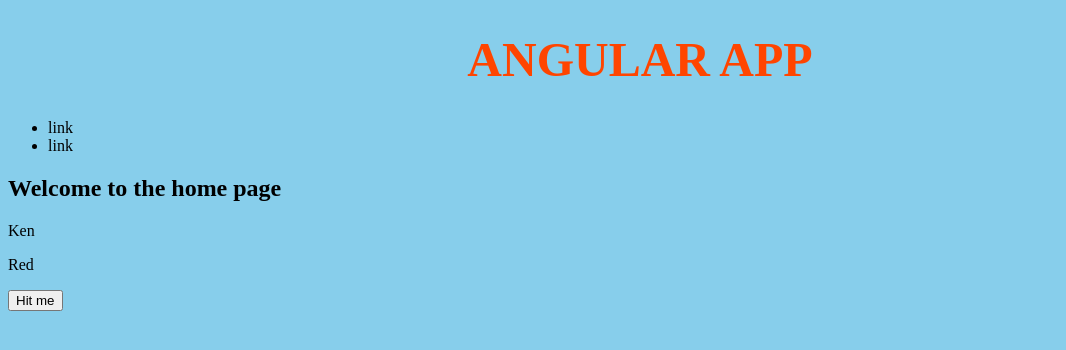
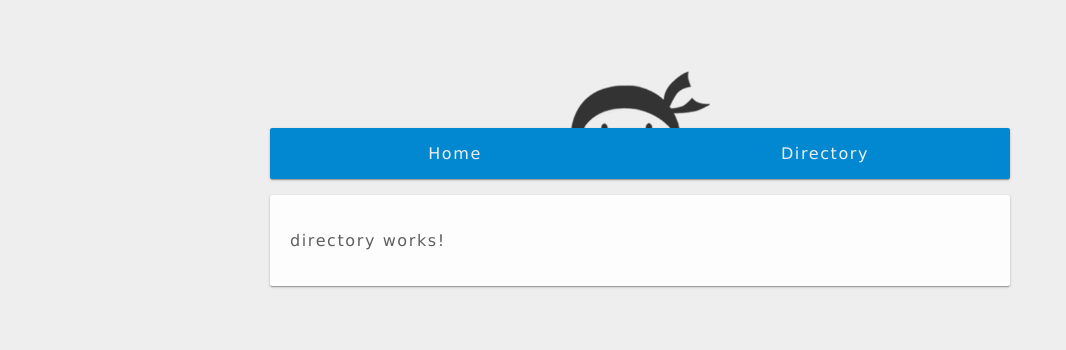
Before and after one commit to Alan114/ninja-directory, an Angular app: page /directory in a window 1280 px wide. Before the commit this address led to /. Shown: the top 350 px of the page, without its empty margins (0-1066 px from the left). Built offline with nearby package versions, Linux system fonts and the light colour scheme.

Commit message:
adding directory component and implementing basic routing and linking

```diff
--- a/src/app/app-routing.module.ts
+++ b/src/app/app-routing.module.ts
@@ -1,10 +1,15 @@
 import { NgModule } from '@angular/core';
 import { RouterModule, Routes } from '@angular/router';
+import { DirectoryComponent } from './directory/directory.component';
+import { HomeComponent } from './home/home.component';
 
-const routes: Routes = [];
+const routes: Routes = [
+  { path: '', component: HomeComponent },
+  { path: 'directory', component: DirectoryComponent },
+];
 
 @NgModule({
   imports: [RouterModule.forRoot(routes)],
-  exports: [RouterModule]
+  exports: [RouterModule],
 })
-export class AppRoutingModule { }
+export class AppRoutingModule {}
--- a/src/app/app.component.html
+++ b/src/app/app.component.html
@@ -3,10 +3,15 @@
 </header>
 <nav>
   <ul>
-    <li>link</li>
-    <li>link</li>
+    <li>
+      <a routerLink="/">Home</a>
+    </li>
+    <li>
+      <a routerLink="/directory">Directory</a>
+    </li>
   </ul>
 </nav>
 <section id="main">
-  <app-home [ninja]="ninja" (onYell)="yell($event)"></app-home>
+  <!-- <app-home [ninja]="ninja" (onYell)="yell($event)"></app-home> -->
+  <router-outlet></router-outlet>
 </section>
--- a/src/app/app.module.ts
+++ b/src/app/app.module.ts
@@ -5,9 +5,10 @@ import { BrowserModule } from '@angular/platform-browser';
 import { AppRoutingModule } from './app-routing.module';
 import { AppComponent } from './app.component';
 import { HomeComponent } from './home/home.component';
+import { DirectoryComponent } from './directory/directory.component';
 
 @NgModule({
-  declarations: [AppComponent, HomeComponent],
+  declarations: [AppComponent, HomeComponent, DirectoryComponent],
   imports: [BrowserModule, AppRoutingModule, FormsModule],
   providers: [],
   bootstrap: [AppComponent],
--- /dev/null
+++ b/src/app/directory/directory.component.html
@@ -0,0 +1 @@
+<p>directory works!</p>
--- /dev/null
+++ b/src/app/directory/directory.component.ts
@@ -0,0 +1,15 @@
+import { Component, OnInit } from '@angular/core';
+
+@Component({
+  selector: 'app-directory',
+  templateUrl: './directory.component.html',
+  styleUrls: ['./directory.component.css']
+})
+export class DirectoryComponent implements OnInit {
+
+  constructor() { }
+
+  ngOnInit(): void {
+  }
+
+}
--- a/src/app/home/home.component.html
+++ b/src/app/home/home.component.html
@@ -1,5 +1,5 @@
 <h2>{{ homeTitle }}</h2>
 
-<p>{{ ninja.name }}</p>
-<p>{{ ninja.belt }}</p>
+<p *ngIf="ninja">{{ ninja.name }}</p>
+<p *ngIf="ninja">{{ ninja.belt }}</p>
 <button (click)="fireYellEvent($event)">Hit me</button>
--- a/src/app/home/home.component.ts
+++ b/src/app/home/home.component.ts
@@ -8,7 +8,7 @@ import { Component, OnInit, Input, Output, EventEmitter } from '@angular/core';
 export class HomeComponent implements OnInit {
   homeTitle = 'Welcome to the home page';
 
-  @Input() ninja: any;
+  @Input() ninja!: any;
   @Output() onYell = new EventEmitter();
 
   fireYellEvent(e: any) {
--- /dev/null
+++ b/src/assets/styles.css
@@ -0,0 +1,148 @@
+body {
+  font-family: verdana;
+  letter-spacing: 0.1em;
+  color: #606060;
+  background: #eee;
+  padding: 20px;
+}
+
+h1,
+h2,
+h3 {
+  font-weight: normal;
+  margin-top: 0;
+}
+
+h1 {
+  text-indent: -10000px;
+  background: url(logo.png) no-repeat center bottom;
+  background-size: 100%;
+  width: 140px;
+  height: 100px;
+  margin: 0 auto;
+}
+
+/* NAVBAR */
+
+nav {
+  width: 100%;
+  max-width: 740px;
+  margin: 0 auto;
+}
+
+nav ul {
+  padding: 0 !important;
+  background: #0288d1;
+  display: flex;
+  box-shadow: 0 1px 3px 0 rgba(0, 0, 0, 0.2), 0 1px 1px 0 rgba(0, 0, 0, 0.14),
+    0 2px 1px -1px rgba(0, 0, 0, 0.12);
+  border-radius: 2px;
+  margin-top: 0;
+}
+
+nav li {
+  flex-basis: 0;
+  flex-grow: 1;
+  list-style-type: none;
+}
+
+nav a {
+  text-align: center;
+  padding: 16px 0;
+  color: #eee;
+  display: block;
+  text-decoration: none;
+}
+
+nav a:hover {
+  background: #1298e1;
+}
+
+/* MAIN */
+
+#main {
+  background: #fdfdfd;
+  padding: 20px;
+  box-shadow: 0 1px 3px 0 rgba(0, 0, 0, 0.2), 0 1px 1px 0 rgba(0, 0, 0, 0.14),
+    0 2px 1px -1px rgba(0, 0, 0, 0.12);
+  border-radius: 2px;
+  width: 100%;
+  max-width: 740px;
+  box-sizing: border-box;
+  margin: 0 auto;
+}
+
+#filter {
+  padding: 12px;
+  background: #e7e7e7;
+  border-radius: 2px;
+  line-height: 30px;
+}
+
+#filter input {
+  padding: 8px;
+  width: 300px;
+  border: 1px solid #d4d4d4;
+  border-radius: 2px;
+  float: right;
+}
+
+#filter:after {
+  content: "";
+  display: block;
+  clear: both;
+}
+
+#ninja-listing li {
+  padding: 16px 0;
+  border-bottom: 1px solid #e4e4e4;
+}
+
+.single-ninja span {
+  display: inline-block;
+  border-radius: 2px;
+  font-size: 14px;
+  text-transform: uppercase;
+  padding: 8px !important;
+}
+
+.single-ninja h3 {
+  padding: 4px;
+  font-size: 20px;
+  margin-left: 20px;
+  display: inline-block;
+}
+
+.single-ninja div {
+  float: right;
+  margin-right: 10px;
+  line-height: 20px;
+  cursor: pointer;
+}
+
+#add-ninja {
+  margin-top: 30px;
+  background: #e7e7e7;
+  padding: 10px;
+  border-radius: 2px;
+}
+
+#add-ninja input {
+  display: inline-block;
+  padding: 10px;
+  border-radius: 2px;
+  border: 1px solid #ddd;
+  width: 240px;
+}
+
+#add-ninja button {
+  background: #0288d1;
+  color: #eee;
+  padding: 8px 10px;
+  border: 0;
+  border-radius: 2px;
+  font-size: 16px;
+  letter-spacing: 1px;
+  cursor: pointer;
+  float: right;
+}
--- a/src/index.html
+++ b/src/index.html
@@ -1,11 +1,12 @@
-<!doctype html>
+<!DOCTYPE html>
 <html lang="en">
   <head>
-  <meta charset="utf-8">
+    <meta charset="utf-8" />
     <title>NinjaDirectory</title>
-  <base href="/">
-  <meta name="viewport" content="width=device-width, initial-scale=1">
-  <link rel="icon" type="image/x-icon" href="favicon.ico">
+    <base href="/" />
+    <meta name="viewport" content="width=device-width, initial-scale=1" />
+    <link rel="icon" type="image/x-icon" href="favicon.ico" />
+    <link rel="stylesheet" type="text/css" href="assets/styles.css" />
   </head>
   <body>
     <app-root></app-root>
--- a/src/styles.css
+++ b/src/styles.css
@@ -1,4 +1 @@
 /* You can add global styles to this file, and also import other style files */
-body {
-  background-color: skyblue;
-}
```
Also changed, not shown: src/app/directory/directory.component.css (added), src/assets/logo.png (added). Lines whose indentation alone changed are shown as unchanged.
